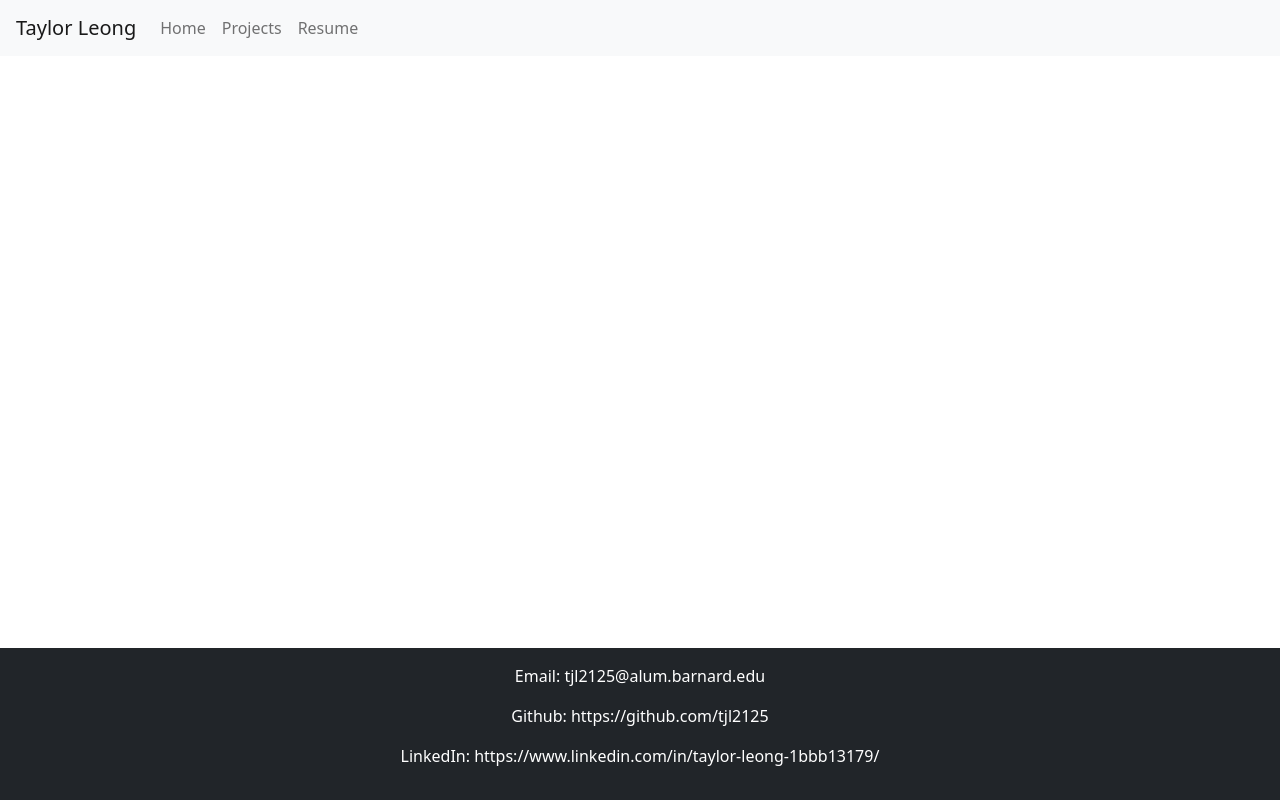
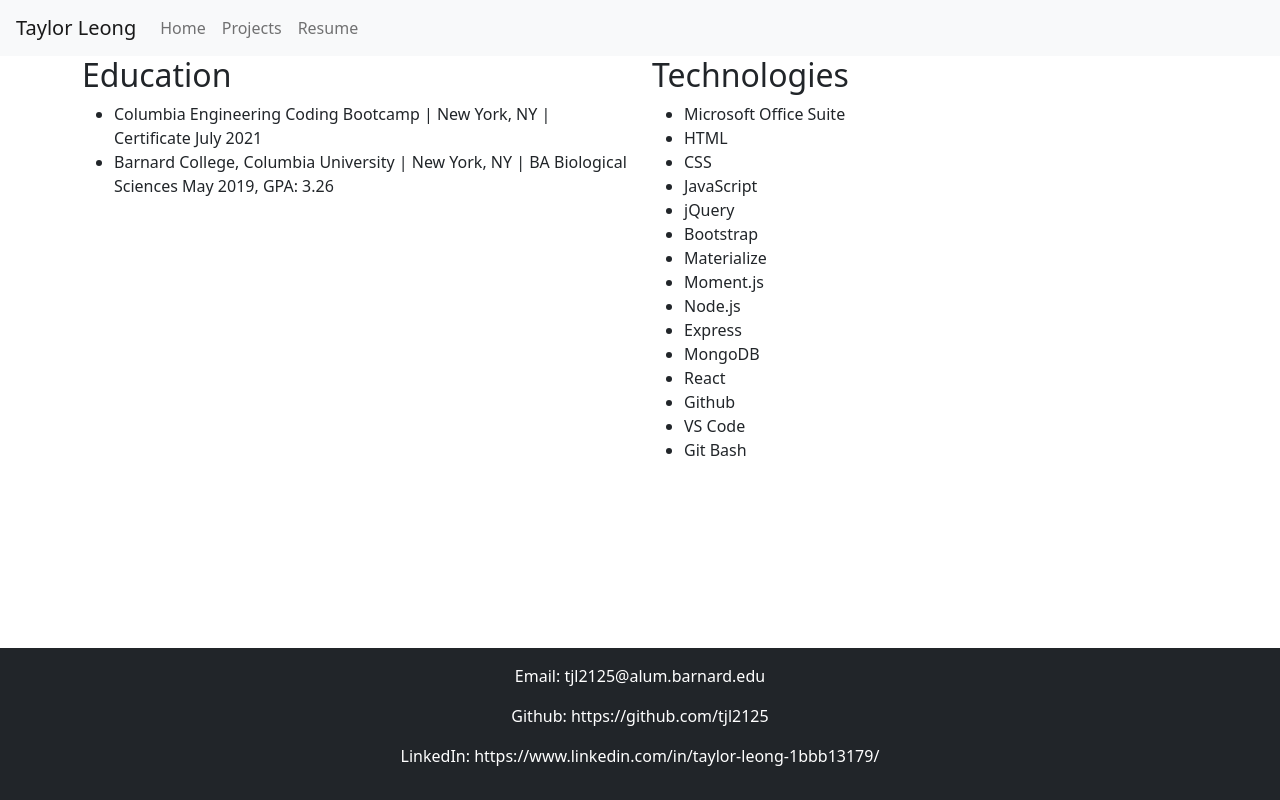
Before and after one commit to tjl2125/portfolio-react, a React (Create React App) app: page /Resume in a window 1280 px wide. Built offline with nearby package versions, Linux system fonts and the light colour scheme.

Commit message:
finished Resume

```diff
--- a/src/App.js
+++ b/src/App.js
@@ -3,7 +3,7 @@ import { BrowserRouter as Router, Route, Switch} from 'react-router-dom';
 import Header from "./components/Header/Header";
 import Home from "./components/Home/Home";
 import Projects from "./components/Projects/Projects";
-// import Resume from "./components/Resume/Resume";
+import Resume from "./components/Resume/Resume";
 import Footer from "./components/Footer/Footer";
 import "./App.css";
 
@@ -15,7 +15,7 @@ function App() {
                 <Switch>
                     <Route path="/" exact component={() => <Home />} />
                     <Route path="/projects" exact component={() => <Projects />} />
-                    {/* <Route path="/Resume" exact component={() => <Resume />} /> */}
+                    <Route path="/Resume" exact component={() => <Resume />} />
                 </Switch>
                 <Footer />
             </div>
--- a/src/components/Resume/Resume.js
+++ b/src/components/Resume/Resume.js
@@ -6,10 +6,36 @@ function Resume () {
             <div className= "container">
                 <div className = "row justify-content-md-center">
                     <div className = "col-6">
-
+                        <h2>Education</h2>
+                        <ul>
+                            <li>Columbia Engineering Coding Bootcamp | New York, NY | Certificate July 2021</li>
+                            <li>Barnard College, Columbia University | New York, NY | BA Biological Sciences May 2019, GPA: 3.26</li>
+                        </ul>
+                    </div>
+                    <div className = "col-6">
+                        <h2>Technologies</h2>
+                        <ul>
+                            <li>Microsoft Office Suite</li>
+                            <li>HTML</li>
+                            <li>CSS</li>
+                            <li>JavaScript</li>
+                            <li>jQuery</li>
+                            <li>Bootstrap</li>
+                            <li>Materialize</li>
+                            <li>Moment.js</li>
+                            <li>Node.js</li>
+                            <li>Express</li>
+                            <li>MongoDB</li>
+                            <li>React</li>
+                            <li>Github</li>
+                            <li>VS Code</li>
+                            <li>Git Bash</li>
+                        </ul>
                     </div>
                 </div>
             </div>
         </div>
     )
 }
+
+export default Resume;
```
